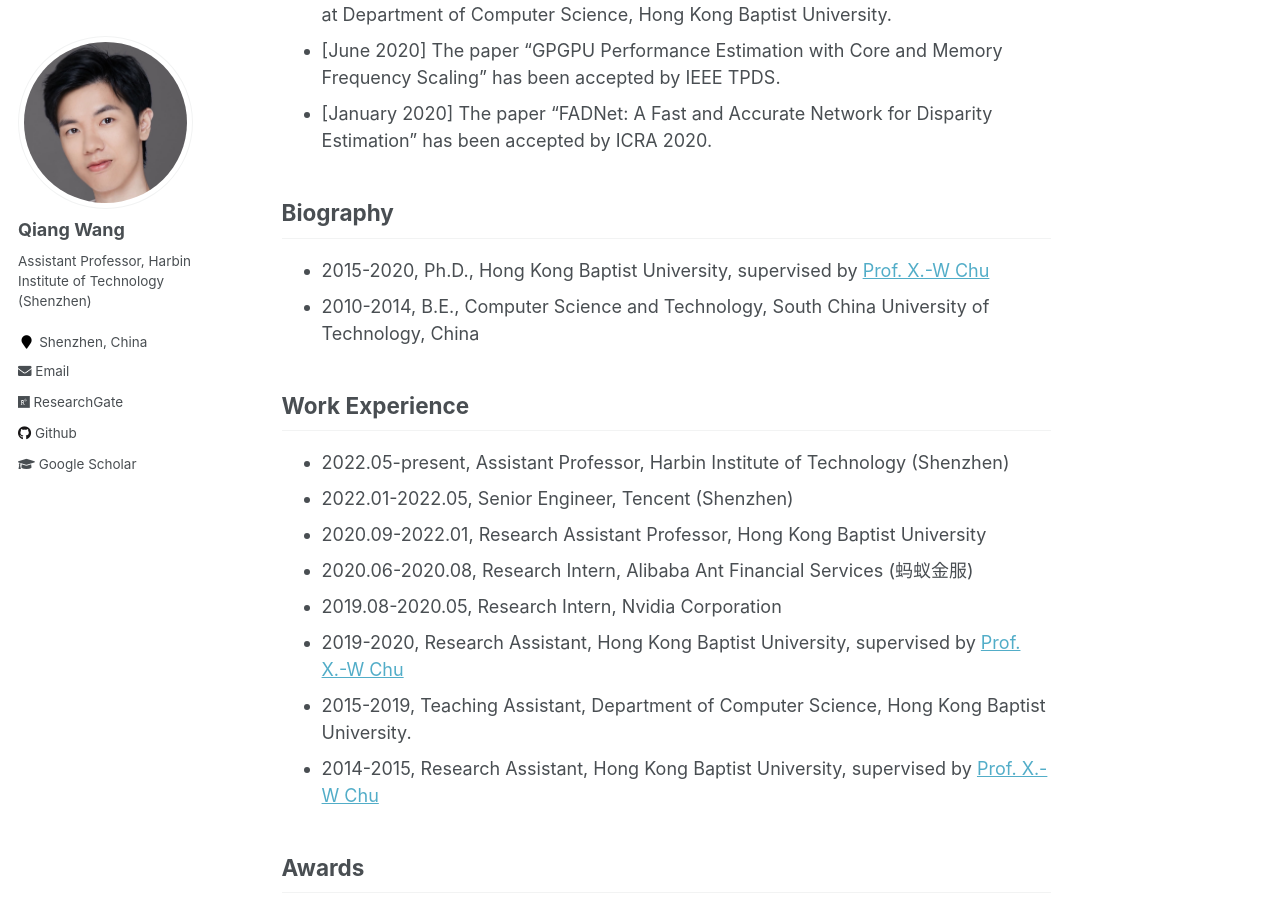
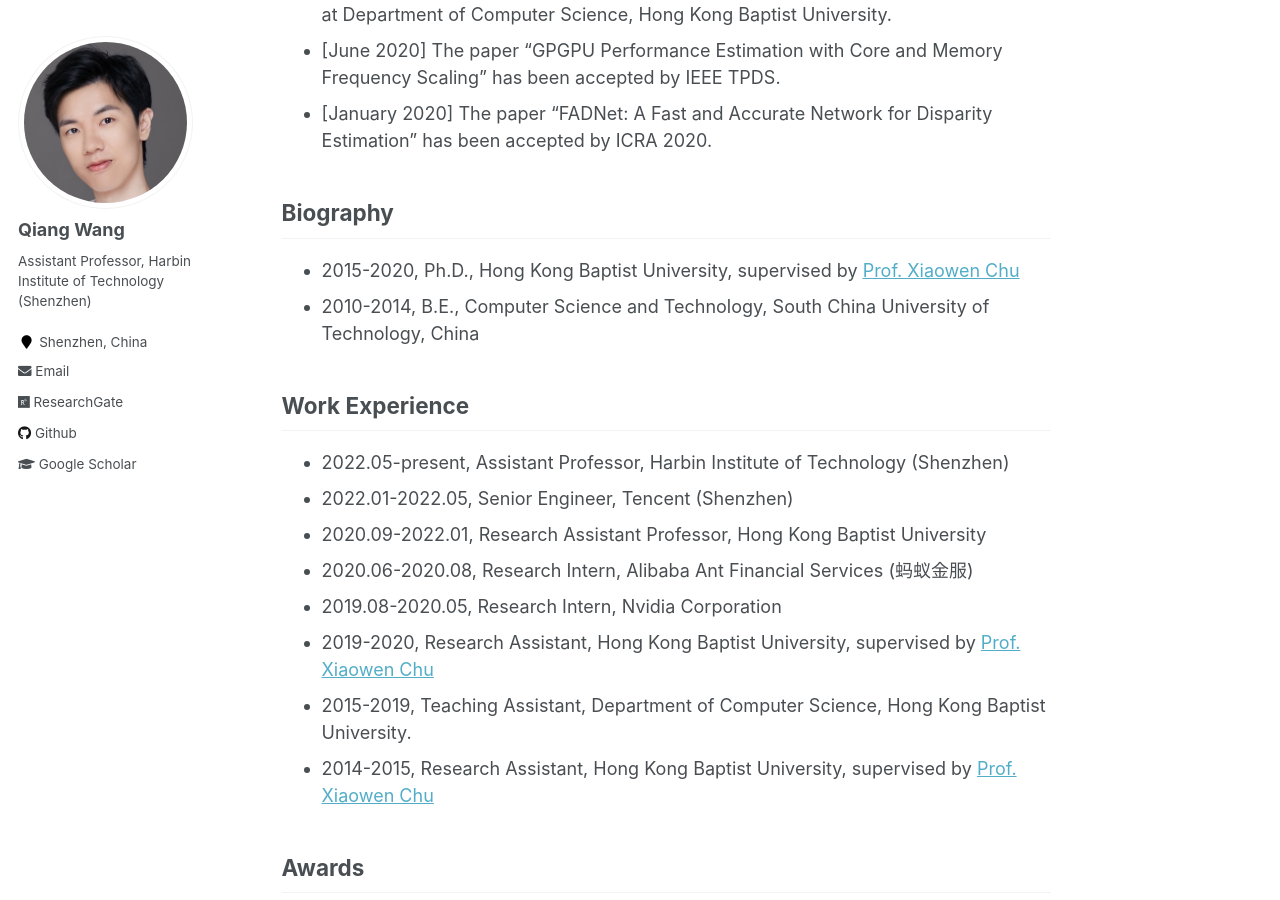
Before and after one commit to blackjack2015/blackjack2015.github.io, a Jekyll site: the page built from _pages/about.md, in a window 1280 px wide and 900 px high, scrolled down 1701 px. Built offline with Jekyll 4.4.1, drawn with Linux system fonts in a browser that asks for light colours; some of the changed text lies outside the part shown.

Commit message:
Update about.md

```diff
--- a/_pages/about.md
+++ b/_pages/about.md
@@ -9,7 +9,7 @@ redirect_from:
 ---
 
 
-Qiang Wang is currently an Assistant Professor at Department of Computer Science and Technology, Harbin Institute of Technology, Shenzhen. Before that, he was a Research Assistant Professor at Department of Computer Science, Hong Kong Baptist University and a Senior Engineer at Tencent (Shenzhen). He received his B.E. degree from South China University of Technology in 2014, and his Ph.D. degree at Department of Computer Science, Hong Kong Baptist University, under supervision of [Prof. X.-W Chu](https://sites.google.com/view/chuxiaowen), in 2020. His research interests include GPU Computing, Energy Efficiency, Distributed Computing, and High Performance Machine Learning.
+Qiang Wang is currently an Assistant Professor at Department of Computer Science and Technology, Harbin Institute of Technology, Shenzhen. Before that, he was a Research Assistant Professor at Department of Computer Science, Hong Kong Baptist University and a Senior Engineer at Tencent (Shenzhen). He received his B.E. degree from South China University of Technology in 2014, and his Ph.D. degree at Department of Computer Science, Hong Kong Baptist University, under supervision of [Prof. Xiaowen Chu](https://sites.google.com/view/chuxiaowen), in 2020. His research interests include GPU Computing, Energy Efficiency, Distributed Computing, and High Performance Machine Learning.
 
 ## News
 + \[May 2024\] The paper "Pruner-Zero: Evolving Symbolic Pruning Metric From Scratch for Large Language Models" has been accepted by ICML 2024.
@@ -33,7 +33,7 @@ Qiang Wang is currently an Assistant Professor at Department of Computer Science
 + \[January 2020\] The paper "FADNet: A Fast and Accurate Network for Disparity Estimation" has been accepted by ICRA 2020.
 
 ## Biography
-+ 2015-2020, Ph.D., Hong Kong Baptist University, supervised by [Prof. X.-W Chu](https://www.comp.hkbu.edu.hk/~chxw/)
++ 2015-2020, Ph.D., Hong Kong Baptist University, supervised by [Prof. Xiaowen Chu](https://www.comp.hkbu.edu.hk/~chxw/)
 + 2010-2014, B.E., Computer Science and Technology, South China University of Technology, China
 
 ## Work Experience
@@ -42,9 +42,9 @@ Qiang Wang is currently an Assistant Professor at Department of Computer Science
 + 2020.09-2022.01, Research Assistant Professor, Hong Kong Baptist University
 + 2020.06-2020.08, Research Intern, Alibaba Ant Financial Services (蚂蚁金服)
 + 2019.08-2020.05, Research Intern, Nvidia Corporation
-+ 2019-2020, Research Assistant, Hong Kong Baptist University, supervised by [Prof. X.-W Chu](https://www.comp.hkbu.edu.hk/~chxw/)
++ 2019-2020, Research Assistant, Hong Kong Baptist University, supervised by [Prof. Xiaowen Chu](https://www.comp.hkbu.edu.hk/~chxw/)
 + 2015-2019, Teaching Assistant, Department of Computer Science, Hong Kong Baptist University.
-+ 2014-2015, Research Assistant, Hong Kong Baptist University, supervised by [Prof. X.-W Chu](https://www.comp.hkbu.edu.hk/~chxw/)
++ 2014-2015, Research Assistant, Hong Kong Baptist University, supervised by [Prof. Xiaowen Chu](https://www.comp.hkbu.edu.hk/~chxw/)
 
 ## Awards
 + 2020, RPg Performance Award Scheme, Hong Kong Baptist University \[[link](https://www.comp.hkbu.edu.hk/v1/?pid=48)\]
```
